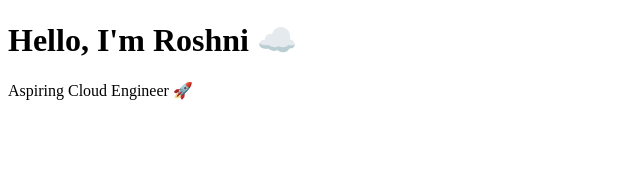
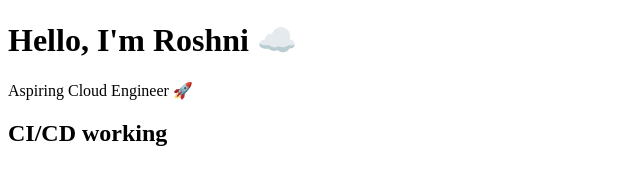
Before and after one commit to roshnigit-dev/aws-static-website, a plain HTML site: page index.html in a window 1280 px wide. Shown: the whole page, without its empty margins (0-640 px from the left). Drawn offline with Linux system fonts and the light colour scheme.

Commit message:
Add files via upload

```diff
--- a/index.html
+++ b/index.html
@@ -7,5 +7,6 @@
 <body>
     <h1>Hello, I'm Roshni ☁️</h1>
     <p>Aspiring Cloud Engineer 🚀</p>
+    <h2>CI/CD working</h2>
 </body>
 </html>
```
